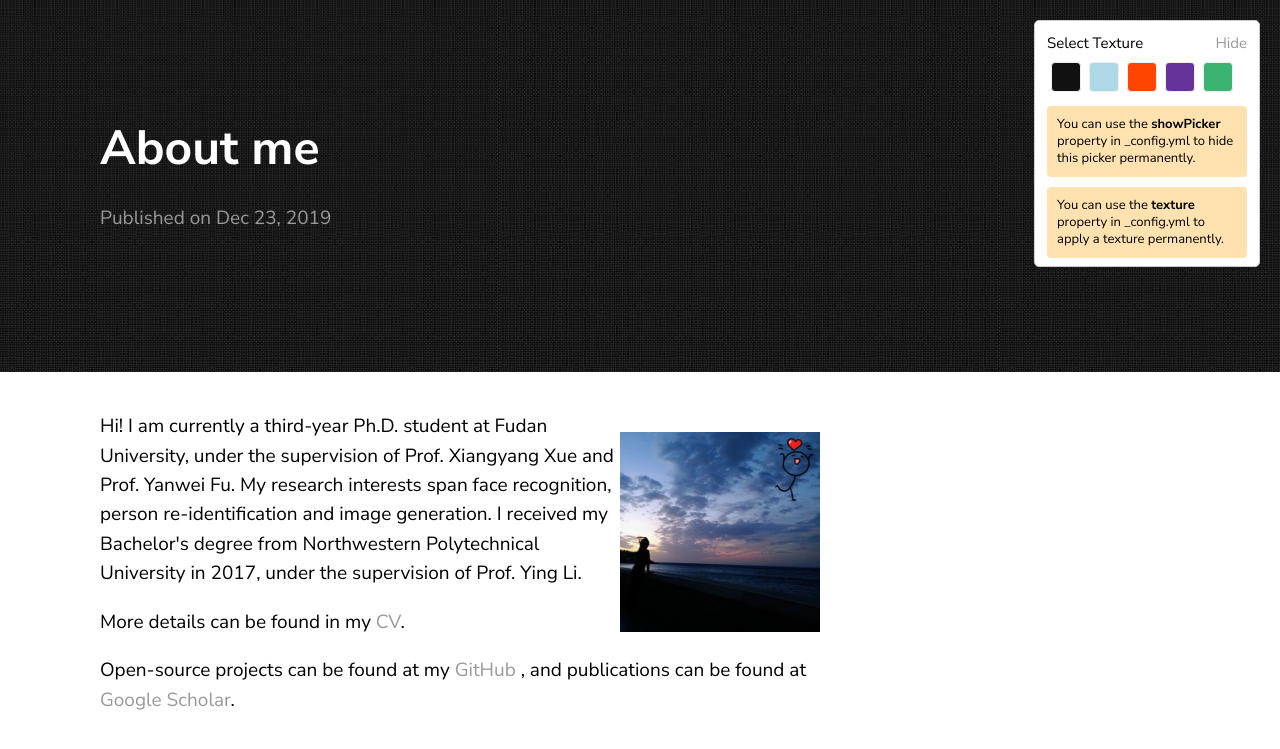
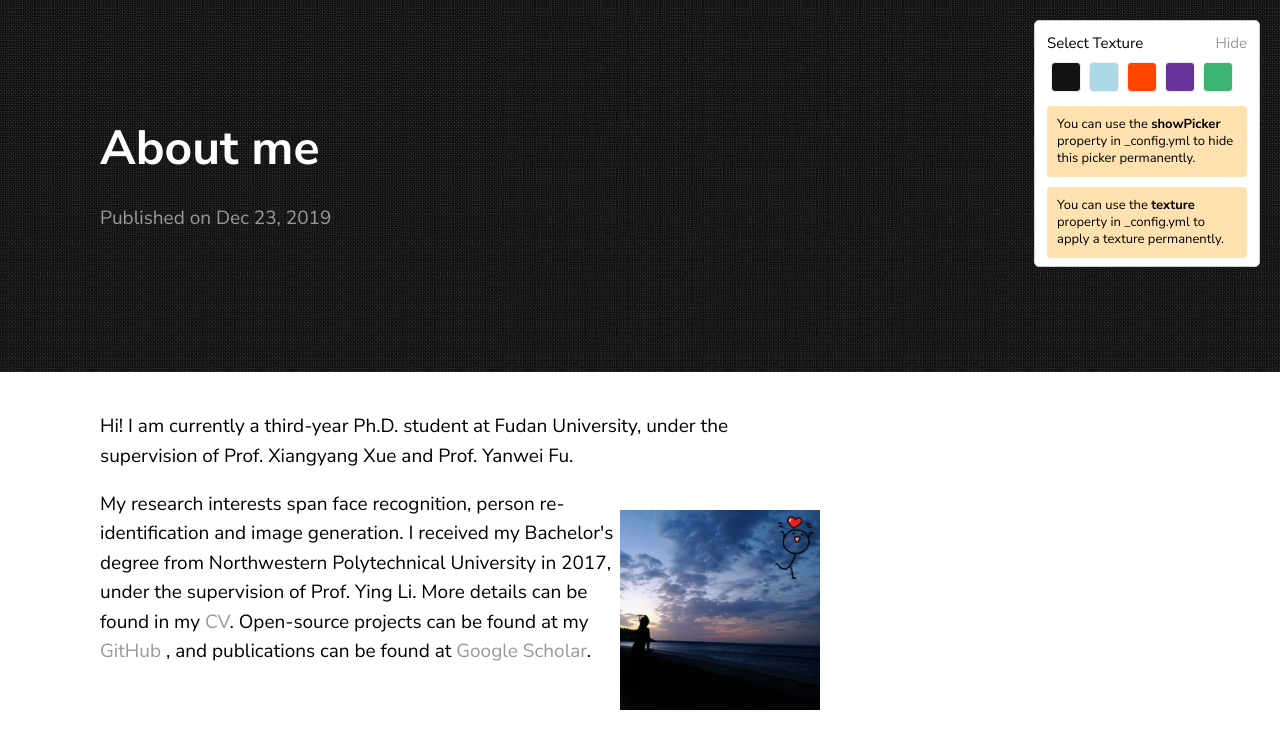
Before and after one commit to wxwangIris/wxwangIris.github.io, a Jekyll site: the page built from _posts/2019-05-23-about-me.markdown, in a window 1280 px wide. Shown: the top 749 px of the page. Built offline with Jekyll 4.4.1, drawn with Linux system fonts in a browser that asks for light colours.

Commit message:
commit 10

```diff
--- a/_posts/2019-05-23-about-me.markdown
+++ b/_posts/2019-05-23-about-me.markdown
@@ -4,18 +4,18 @@ title:  "About me"
 date:   2019-12-23 21:03:36 +0530
 ---
 
+Hi! I am currently a third-year Ph.D. student at Fudan University, under the supervision of Prof. Xiangyang Xue and Prof. Yanwei Fu.
+
 <div>
 <img src="/img/about/portfolio.png" alt="." width="200" height="200" align="right">
 <span>
-Hi! I am currently a third-year Ph.D. student at Fudan University, under the supervision of Prof. Xiangyang Xue and Prof. Yanwei Fu.
-
 My research interests span face recognition, person re-identification and image generation.
 
 I received my Bachelor's degree from Northwestern Polytechnical University in 2017, under the supervision of Prof. Ying Li.
-</span>
-</div>
 
 More details can be found in my <a href="/img/about/CV_wwx.pdf" target="_blank">CV</a>.
 
 Open-source projects can be found at my <a href="https://github.com/wxwangIris" target="_blank">GitHub</a>
 , and publications can be found at <a href="https://scholar.google.com/citations?user=BN9Q_dcAAAAJ&hl=en" target="_blank">Google Scholar</a>.
+</span>
+</div>
--- a/_posts/2019-07-30-publications.markdown
+++ b/_posts/2019-07-30-publications.markdown
@@ -5,7 +5,7 @@ description: Publications can be found at <a href="https://scholar.google.com/ci
 date:   2019-12-23 21:03:36 +0530
 ---
 <div>
-<img src="/img/publication/ACMMM19_Framework.png" alt="." style="vertical-align:middle;" width="220" height="175" align="left">
+<img src="/img/publication/ACMMM19_Framework.png" alt="." style="vertical-align:middle;" width="220" height="175" align="right">
 <span>
 <b>Wenxuan Wang</b>, Qiang Sun, Yanwei Fu, Tao Chen, Chenjie Cao, Ziqi Zheng, Guoqiang Xu, Han Qiu, Yu-Gang Jiang, Xiangyang Xue
 
@@ -19,7 +19,7 @@ Proceedings of the 27th ACM International Conference on Multimedia (ACM MM), 201
 ------
 
 <div>
-<img src="/img/publication/arxiv_face_dataset_setting.png" alt="." width="220" height="175" align="left">
+<img src="/img/publication/arxiv_face_dataset_setting.png" alt="." width="220" height="175" align="right">
 <span>
 <b>Wenxuan Wang</b>, Qiang Sun, Tao Chen, Chenjie Cao, Ziqi Zheng, Guoqiang Xu, Han Qiu, Yanwei Fu
 
@@ -33,7 +33,7 @@ arXiv preprint arXiv:1907.10838
 ------
 
 <div>
-<img src="/img/publication/eccv_generated_images.png" alt="." width="220" height="175" align="left">
+<img src="/img/publication/eccv_generated_images.png" alt="." width="220" height="175" align="right">
 <span>
 
 Xuelin Qian, Yanwei Fu, Tao Xiang, <b>Wenxuan Wang</b>, Jie Qiu, Yang Wu, Yu-Gang Jiang, Xiangyang Xue
```
